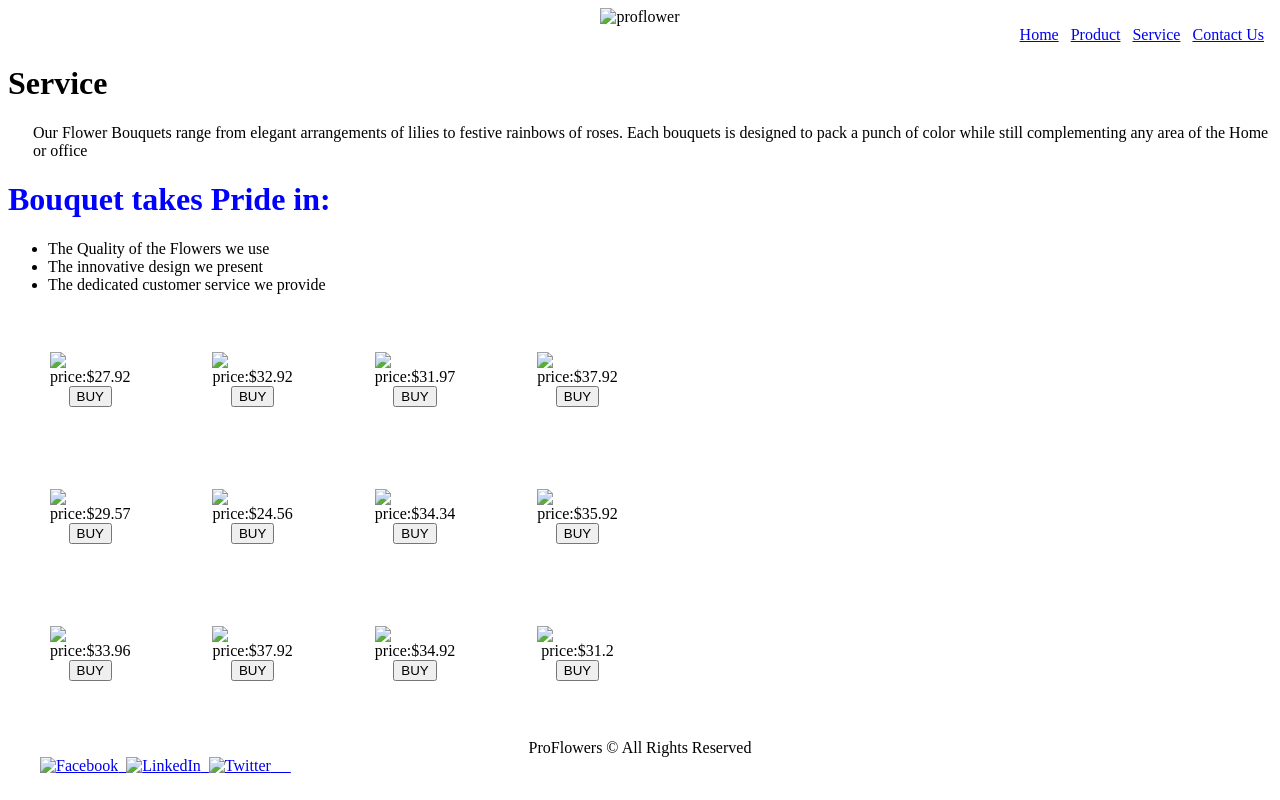
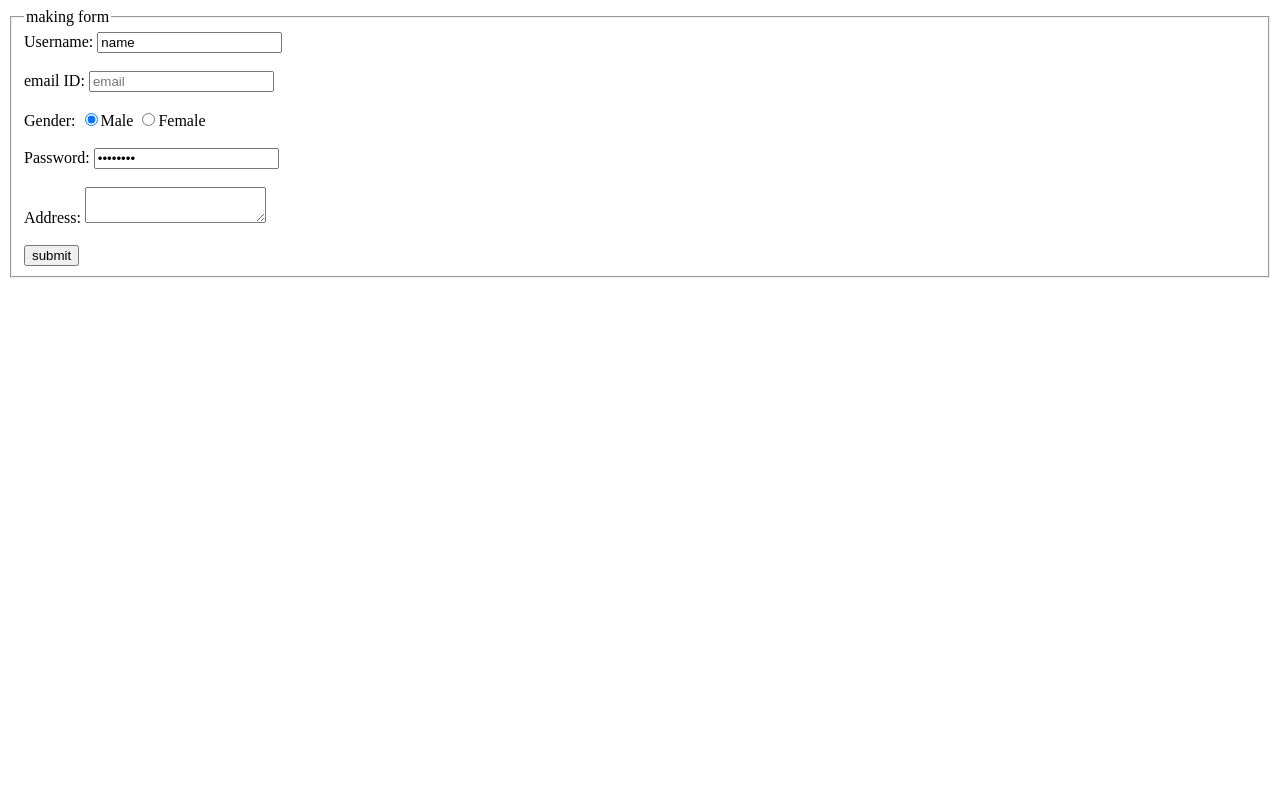
Before and after one commit to mangeshnagpure/test, a plain HTML site: page service.html in a window 1280 px wide. Drawn offline with Linux system fonts and the light colour scheme.

Commit message:
Update service.html

```diff
--- a/service.html
+++ b/service.html
@@ -1,114 +1,19 @@
 <html>
 	<head>
-      <title>flower_decorate</title>
-
-
 	</head>
 	<body>
+		<form>
+			<fieldset>
+				<legend>making form</legend>
+			Username: <input type="text" name="Mangesh Nagpure" value="name"><br/><br/>
+			email ID: <input type="email" name="email" value=""placeholder="email"><br/><br/>
+			Gender:   <input type="radio" name="gender" value="male" checked>Male
+					  <input type="radio" name="gender" value="female">Female<br/><br/>
+		    Password: <input type="password" value="password"><br/><br/>
+			Address:  <textarea name="message" row="20" col="40"></textarea><br/><br/>
+					  <input type="submit" name="submit" value="submit">
 
-	   <div class="header">
-	      <center>
-		    <img src="proflower1.png" alt="proflower" title="proflower">
-		 </center>
-	        <div class="homepage" align="right">
-
-	           <a href="index.html">Home</a>&nbsp;&nbsp;
-	           <a href="product.html">Product</a>&nbsp;&nbsp;
-	           <a href="service.html">Service</a>&nbsp;&nbsp;
-		       <a href="contactus.html">Contact Us</a>&nbsp;&nbsp;
-	        </div>
-
-	  </div>
-	  <div class="back">
-	   <h1 class="heading">Service</h1>
-	     <div  align="left" style="padding-left:25px;">Our Flower Bouquets range from elegant arrangements of lilies to festive rainbows of roses. Each bouquets is designed to pack a punch of color while still complementing any area of the Home or office
-	     </div>
-
-	   <div>
-	     <h1 style="color:blue;" style="padding-left:15px;" class="heading">Bouquet takes Pride in:</h1>
-	        <ul>
-	           <li>The Quality of the Flowers we use</li>
-               <li>The innovative design we present</li>
-               <li>The dedicated customer service we provide</li>
-			</ul>
-		 <form >
-		     <table cellpadding="40">
-			      <tr>
-				     <td>
-					   <img src="image/flow/flow1.jpg" class="table"><br>
-					   <center>price:$27.92<br>
-                       <input type="submit" value="BUY"></td></center>
-					 </td>
-					 <td>
-					   <img src="image/flow/flow2.jpg" class="table"><br>
-					   <center>price:$32.92<br>
-                       <input type="submit" value="BUY"></td></center>
-					 </td>
-					 <td>
-					   <img src="image/flow/flow3.jpg" class="table"><br>
-					   <center>price:$31.97<br>
-                       <input type="submit" value="BUY">
-					 </td>
-					 <td>
-					   <img src="image/flow/flow4.jpg" class="table"><br>
-					   <center>price:$37.92<br>
-                       <input type="submit" value="BUY">
-					 </td>
-				  </tr>
-				  <tr>
-				     <td>
-					   <img src="image/flow/flow5.jpg" class="table"><br>
-					   <center>price:$29.57<br>
-                       <input type="submit" value="BUY"></td></center>
-					 </td>
-					 <td>
-					   <img src="image/flow/flow6.jpg" class="table"><br>
-					   <center>price:$24.56<br>
-                       <input type="submit" value="BUY"></td></center>
-					 </td>
-					 <td>
-					   <img src="image/flow/flow7.jpg" class="table"><br>
-					   <center>price:$34.34<br>
-                       <input type="submit" value="BUY">
-					 </td>
-					 <td>
-					   <img src="image/flow/flow8.jpg" class="table"><br>
-					   <center>price:$35.92<br>
-                       <input type="submit" value="BUY">
-					 </td>
-				  </tr>
-				  <tr>
-				     <td>
-					   <img src="image/flow/flow9.jpg" class="table"><br>
-					   <center>price:$33.96<br>
-                       <input type="submit" value="BUY"></td></center>
-					 </td>
-					 <td>
-					   <img src="image/flow/flow10.jpg" class="table"><br>
-					   <center>price:$37.92<br>
-                       <input type="submit" value="BUY" ></td></center>
-					 </td>
-					 <td>
-					   <img src="image/flow/flow11.jpg" class="table"><br>
-					   <center>price:$34.92<br>
-                       <input type="submit" value="BUY">
-					 </td>
-					 <td>
-					   <img src="image/flow/flow12.jpg" class="table"><br>
-					   <center>price:$31.2<br>
-                       <input type="submit" value="BUY">
-					 </td>
-				  </tr>
-			 </table>
+			</fieldset>
 		</form>
-		</div>
-	</div>
-           <div class="footer">
-            	<center>ProFlowers © All Rights Reserved </center>   &nbsp
-				<a href="facebook/facebook.html"><img src="fb.PNG" title="Facebook" class="footImg" >&nbsp;
-			    <a href="#"><img src="ln.PNG" title="LinkedIn" class="footImg" >&nbsp;
-			    <a href="#"><img src="tw.PNG" title="Twitter" class="footImg" >&nbsp;
-           </div>
 	</body>
-
 </html>
```
Lines whose indentation alone changed are shown as unchanged.
